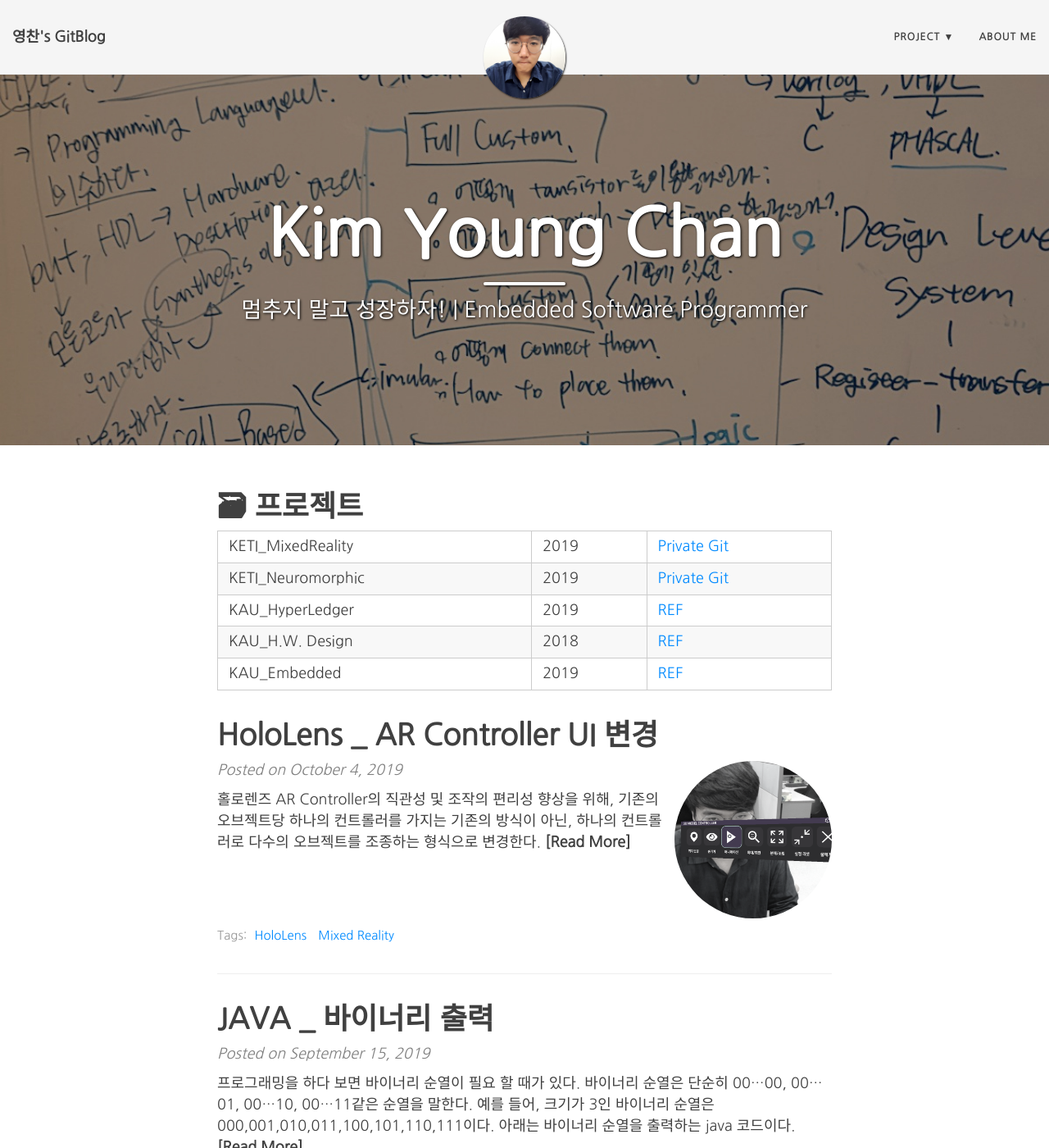
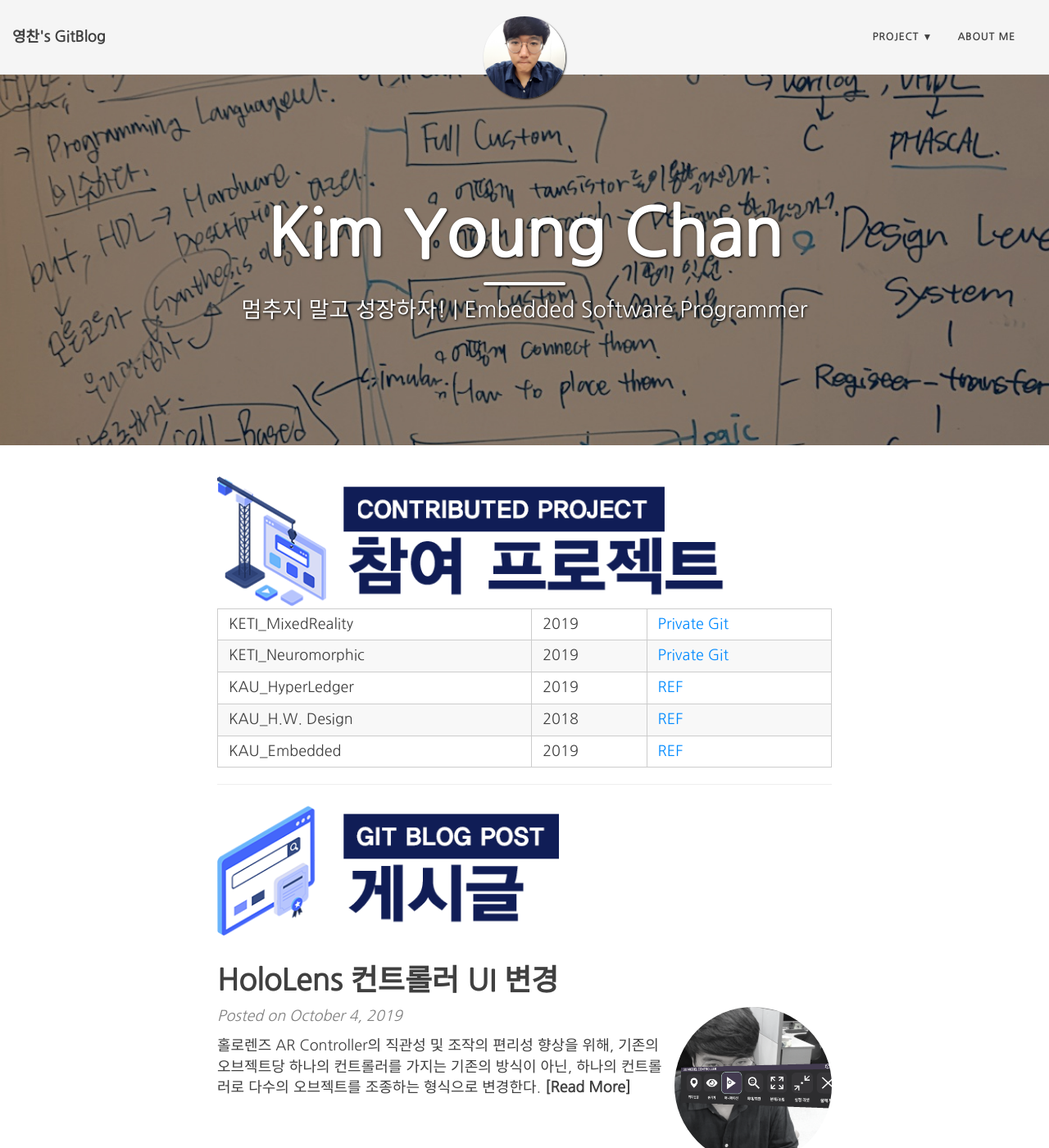
Before and after one commit to charlieppark/charlieppark.github.io-backup, a Jekyll site: the page built from index.html, in a window 1280 px wide and 1400 px high. Shown: the whole window at 82% size. Built offline with Jekyll 4.4.1, drawn with Linux system fonts in a browser that asks for light colours; nearby versions of some CDN libraries; the list of posts is cut into pages by our own code.

Commit message:
Commit logo image

```diff
--- a/_config.yml
+++ b/_config.yml
@@ -24,7 +24,7 @@ navbar-links:
     - KAU 2019 G.W.: "https://github.com/KimYC1223/Hyperledger_PCtoRASP"
     - KAU 2019 HW Design: "https://github.com/KimYC1223/KAU_HW_2018"
     - KAU 2018 Embedded Design: "https://github.com/KimYC1223/KAU_EMBEDED_19"
-  About Me: "aboutme"
+  About Me　　: "aboutme"
 
 # Image to show in the navigation bar - image must be a square (width = height)
 # Remove this parameter if you don't want an image in the navbar
--- a/_posts/2019-10-04-HoloLens001.md
+++ b/_posts/2019-10-04-HoloLens001.md
@@ -1,6 +1,6 @@
 ---
 layout: post
-title:  HoloLens _ AR Controller UI 변경
+title:  HoloLens 컨트롤러 UI 변경
 tags: [HoloLens,Mixed Reality]
 image: /img/post/MR/title001.png
 comments: true
--- a/index.html
+++ b/index.html
@@ -9,7 +9,7 @@ use-site-title: true
 ---
 
 <div class ="test">
-  <h1>🗃  프로젝트</h1>
+  <img src="/img/logo1.png" style="width:100%;max-width: 768px;">
   <table width="100%">
     <tr>
       <td>KETI_MixedReality</td>
@@ -38,8 +38,8 @@ use-site-title: true
     </tr>
   </table>
 </div>
-
-
+<hr>
+<img src="/img/logo2.png" style="width:100%;max-width: 768px;">
 <div class="posts-list">
   {% for post in paginator.posts %}
   <article class="post-preview">
```
Also changed, not shown: img/logo1.png (added), img/logo2.png (added).
